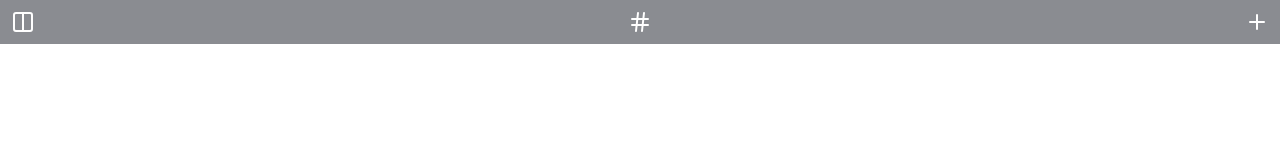
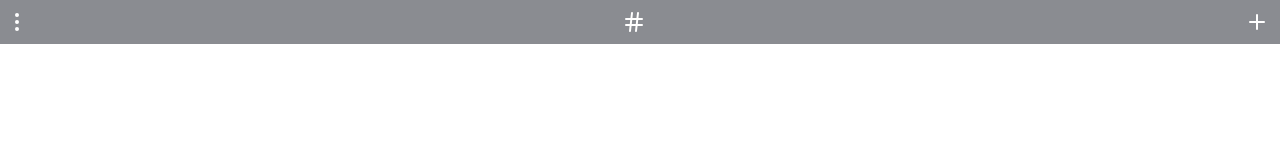
Before and after one commit to aurock-dev/counter, a Vue app: page / in a window 1280 px wide. Shown: the top 160 px of the page. Built offline with nearby package versions, Linux system fonts and the light colour scheme.

Commit message:
✨ add sub menu for counter options

```diff
--- a/src/components/HeaderCounter.vue
+++ b/src/components/HeaderCounter.vue
@@ -1,15 +1,25 @@
 <script setup>
+import { ref } from 'vue'
 import { useSettingsStore } from '@/store/settings';
 import { useCountersStore } from '@/store/counters';
-import { Columns, Rows, Plus, Hash } from 'lucide-vue-next';
+import { Columns, Rows, Plus, Hash, EllipsisVertical } from 'lucide-vue-next';
 
 const settings = useSettingsStore()
 const counters = useCountersStore()
 
+const optionsState = ref(false)
+
+const toggleOptions = () => {
+    optionsState.value = !optionsState.value
+}
 </script>
 
 <template>
     <div class="header" :style="settings.optionWinnerColor === 1 ? { background: counters.winnerGradient } : {}">
+        <div class="header__option" :class="{ 'header__option--open': optionsState }" @click="toggleOptions">
+            <EllipsisVertical color="var(--clr-white)" />
+        </div>
+        <div v-if="optionsState" class="header__options">
             <div>
                 <button v-if="settings.columnCount == 1" class="--btn-icon" @click="settings.setColumns()">
                     <Columns />
@@ -18,11 +28,12 @@ const counters = useCountersStore()
                     <Rows />
                 </button>
             </div>
-        <div class="header__title">
+        </div>
+        <div v-if="!optionsState" class="header__title">
             <Hash />
             <span v-if="counters.counters.length > 0">({{ counters.counters.length }})</span>
         </div>
-        <button class="--btn-icon" @click="counters.createCounter()">
+        <button v-if="!optionsState" class="--btn-icon" @click="counters.createCounter()">
             <Plus />
         </button>
     </div>
@@ -44,5 +55,19 @@ const counters = useCountersStore()
         align-items: center;
         height: 100%;
     }
+
+    .header__option {
+        display: flex;
+        transition: transform 0.15s ease;
+    }
+
+    .header__option--open {
+        transform: rotate(90deg);
+    }
+
+    .header__options {
+        display: flex;
+        width: 100%;
+    }
 }
 </style>
```
Lines whose indentation alone changed are shown as unchanged.
